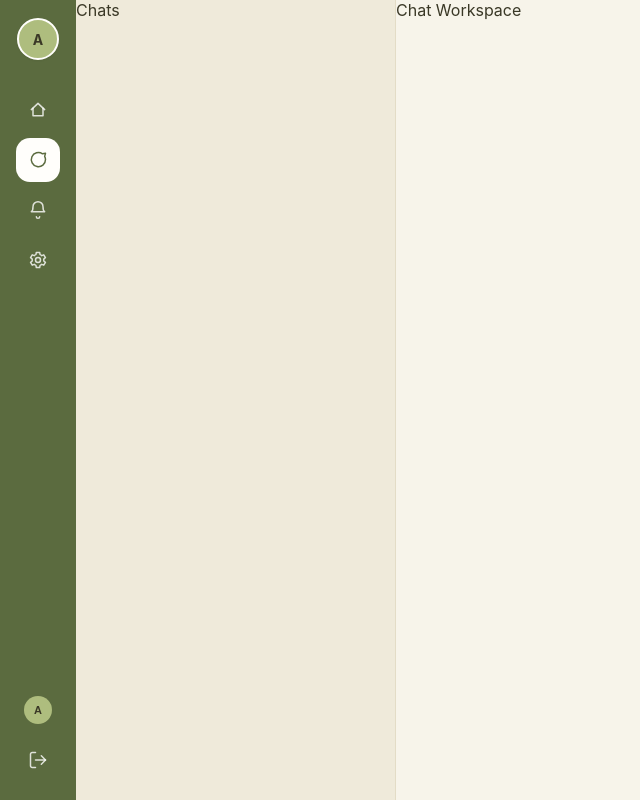
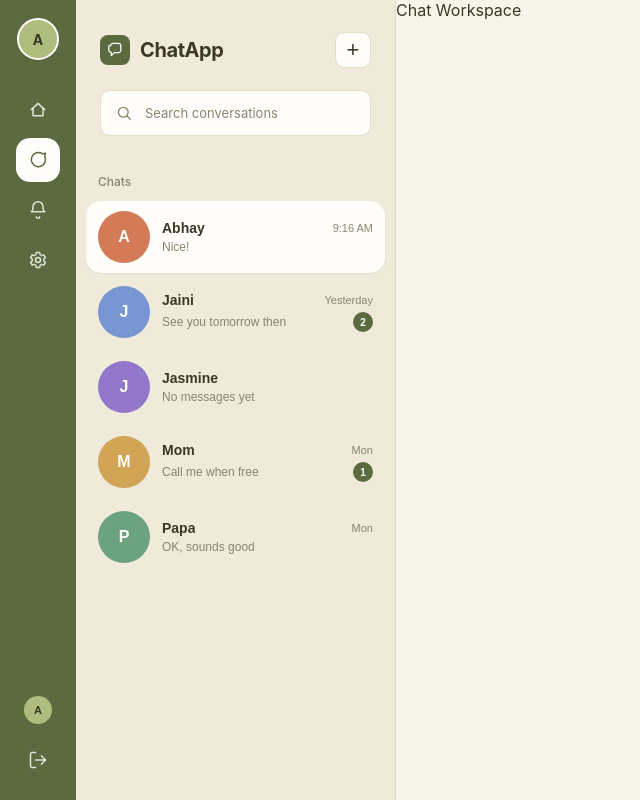
Before and after one commit to ANshika127/chat-application, a React app in the folder frontend/: page / in a window 1280 px wide. Shown: the whole page, without its empty margins (0-640 px from the left). Built offline with nearby package versions, Linux system fonts and the light colour scheme; the HTML template or start-up script is replaced by a standard one.

Commit message:
Build chat sidebar

```diff
--- /dev/null
+++ b/frontend/src/components/ChatSidebar.css
@@ -0,0 +1,320 @@
+.chat-sidebar {
+  width: var(--sidebar-width);
+  height: 100vh;
+
+  background: var(--parchment);
+  border-right: 1px solid var(--border);
+
+  display: flex;
+  flex-direction: column;
+
+  overflow: hidden;
+}
+
+/* =========================
+   Header
+   ========================= */
+
+.sidebar-header {
+  padding: 32px 24px 20px;
+}
+
+.sidebar-title-row {
+  display: flex;
+  align-items: center;
+  justify-content: space-between;
+
+  margin-bottom: 22px;
+}
+
+.chatapp-brand {
+  display: flex;
+  align-items: center;
+  gap: 10px;
+}
+
+.chatapp-logo {
+  width: 30px;
+  height: 30px;
+
+  border-radius: 8px;
+
+  background: var(--olive);
+  color: var(--on-accent);
+
+  display: flex;
+  align-items: center;
+  justify-content: center;
+}
+
+.chatapp-logo svg {
+  width: 17px;
+  height: 17px;
+}
+
+.chatapp-brand h1 {
+  margin: 0;
+
+  color: var(--ink);
+
+  font-size: 20px;
+  font-weight: 700;
+  letter-spacing: -0.02em;
+}
+
+.new-chat-button {
+  width: 36px;
+  height: 36px;
+
+  border: 1px solid var(--border);
+  border-radius: 9px;
+
+  background: var(--white);
+  color: var(--ink);
+
+  display: flex;
+  align-items: center;
+  justify-content: center;
+
+  font-size: 22px;
+  font-weight: 400;
+
+  cursor: pointer;
+
+  transition:
+    background var(--transition-fast),
+    transform var(--transition-fast);
+}
+
+.new-chat-button:hover {
+  background: var(--cream);
+  transform: translateY(-1px);
+}
+
+/* =========================
+   Search
+   ========================= */
+
+.search-box {
+  height: 46px;
+
+  display: flex;
+  align-items: center;
+  gap: 10px;
+
+  padding: 0 14px;
+
+  background: var(--white);
+
+  border: 1px solid var(--border);
+  border-radius: 10px;
+}
+
+.search-box svg {
+  width: 18px;
+  height: 18px;
+
+  flex-shrink: 0;
+
+  color: var(--moss);
+}
+
+.search-box input {
+  width: 100%;
+
+  border: none;
+  outline: none;
+
+  background: transparent;
+
+  color: var(--ink);
+
+  font-family: var(--font-family);
+  font-size: 13px;
+}
+
+.search-box input::placeholder {
+  color: var(--moss);
+}
+
+/* =========================
+   Chat List
+   ========================= */
+
+.chat-list {
+  flex: 1;
+
+  padding: 8px 10px 20px;
+
+  overflow-y: auto;
+}
+
+.chat-list-heading {
+  padding: 10px 12px 12px;
+
+  color: var(--moss);
+
+  font-size: 12px;
+  font-weight: 500;
+}
+
+/* =========================
+   Chat Item
+   ========================= */
+
+.chat-list-item {
+  width: 100%;
+
+  display: flex;
+  align-items: center;
+
+  gap: 12px;
+
+  padding: 10px 12px;
+
+  margin-bottom: 3px;
+
+  border: none;
+  border-radius: 15px;
+
+  background: transparent;
+
+  text-align: left;
+
+  cursor: pointer;
+
+  transition: background var(--transition-fast);
+}
+
+.chat-list-item:hover {
+  background: var(--cream);
+}
+
+.chat-list-item.active {
+  background: var(--white);
+
+  box-shadow: var(--shadow-sm);
+}
+
+/* =========================
+   Avatars
+   ========================= */
+
+.chat-avatar {
+  width: 52px;
+  height: 52px;
+
+  flex-shrink: 0;
+
+  border-radius: 50%;
+
+  display: flex;
+  align-items: center;
+  justify-content: center;
+
+  font-size: 16px;
+  font-weight: 600;
+}
+
+.avatar-orange {
+  background: #d27b56;
+  color: var(--white);
+}
+
+.avatar-blue {
+  background: #7896d2;
+  color: var(--white);
+}
+
+.avatar-purple {
+  background: #9277ca;
+  color: var(--white);
+}
+
+.avatar-yellow {
+  background: #d1a456;
+  color: var(--white);
+}
+
+.avatar-green {
+  background: #6ba27f;
+  color: var(--white);
+}
+
+/* =========================
+   Chat Preview
+   ========================= */
+
+.chat-preview {
+  min-width: 0;
+  flex: 1;
+}
+
+.chat-name-row,
+.chat-message-row {
+  display: flex;
+  align-items: center;
+  justify-content: space-between;
+
+  gap: 8px;
+}
+
+.chat-name {
+  min-width: 0;
+
+  color: var(--ink);
+
+  font-size: 14px;
+  font-weight: 600;
+
+  white-space: nowrap;
+  overflow: hidden;
+  text-overflow: ellipsis;
+}
+
+.chat-time {
+  flex-shrink: 0;
+
+  color: var(--moss);
+
+  font-size: 11px;
+}
+
+.chat-message-row {
+  margin-top: 4px;
+}
+
+.last-message {
+  min-width: 0;
+
+  color: var(--moss);
+
+  font-size: 12px;
+
+  white-space: nowrap;
+  overflow: hidden;
+  text-overflow: ellipsis;
+}
+
+/* =========================
+   Unread
+   ========================= */
+
+.unread-badge {
+  min-width: 20px;
+  height: 20px;
+
+  padding: 0 6px;
+
+  border-radius: 50%;
+
+  background: var(--olive);
+  color: var(--on-accent);
+
+  display: flex;
+  align-items: center;
+  justify-content: center;
+
+  font-size: 10px;
+  font-weight: 700;
+}
--- /dev/null
+++ b/frontend/src/components/ChatSidebar.jsx
@@ -0,0 +1,174 @@
+import "./ChatSidebar.css";
+
+const chats = [
+  {
+    id: 1,
+    name: "Abhay",
+    message: "Nice!",
+    time: "9:16 AM",
+    unread: 0,
+    avatar: "A",
+    avatarColor: "avatar-orange",
+    active: true,
+  },
+  {
+    id: 2,
+    name: "Jaini",
+    message: "See you tomorrow then",
+    time: "Yesterday",
+    unread: 2,
+    avatar: "J",
+    avatarColor: "avatar-blue",
+    active: false,
+  },
+  {
+    id: 3,
+    name: "Jasmine",
+    message: "No messages yet",
+    time: "",
+    unread: 0,
+    avatar: "J",
+    avatarColor: "avatar-purple",
+    active: false,
+  },
+  {
+    id: 4,
+    name: "Mom",
+    message: "Call me when free",
+    time: "Mon",
+    unread: 1,
+    avatar: "M",
+    avatarColor: "avatar-yellow",
+    active: false,
+  },
+  {
+    id: 5,
+    name: "Papa",
+    message: "OK, sounds good",
+    time: "Mon",
+    unread: 0,
+    avatar: "P",
+    avatarColor: "avatar-green",
+    active: false,
+  },
+];
+
+function ChatSidebar() {
+  return (
+    <aside className="chat-sidebar">
+
+      {/* Header */}
+      <div className="sidebar-header">
+
+        <div className="sidebar-title-row">
+
+          <div className="chatapp-brand">
+            <div className="chatapp-logo">
+              <svg viewBox="0 0 24 24" fill="none">
+                <path
+                  d="M5 5.5A3.5 3.5 0 0 1 8.5 2H16a3.5 3.5 0 0 1 3.5 3.5v6A3.5 3.5 0 0 1 16 15h-5.5L6 19v-4.5A3.5 3.5 0 0 1 2.5 11V5.5A3.5 3.5 0 0 1 5 5.5Z"
+                  stroke="currentColor"
+                  strokeWidth="1.8"
+                  strokeLinejoin="round"
+                />
+              </svg>
+            </div>
+
+            <h1>ChatApp</h1>
+          </div>
+
+          <button
+            className="new-chat-button"
+            aria-label="New chat"
+          >
+            +
+          </button>
+
+        </div>
+
+        {/* Search */}
+        <div className="search-box">
+          <svg viewBox="0 0 24 24" fill="none">
+            <circle
+              cx="11"
+              cy="11"
+              r="6.5"
+              stroke="currentColor"
+              strokeWidth="1.8"
+            />
+            <path
+              d="m16 16 4.5 4.5"
+              stroke="currentColor"
+              strokeWidth="1.8"
+              strokeLinecap="round"
+            />
+          </svg>
+
+          <input
+            type="text"
+            placeholder="Search conversations"
+            aria-label="Search conversations"
+          />
+        </div>
+
+      </div>
+
+      {/* Chat List */}
+      <div className="chat-list">
+
+        <div className="chat-list-heading">
+          Chats
+        </div>
+
+        {chats.map((chat) => (
+          <button
+            key={chat.id}
+            className={`chat-list-item ${
+              chat.active ? "active" : ""
+            }`}
+          >
+
+            <div className={`chat-avatar ${chat.avatarColor}`}>
+              {chat.avatar}
+            </div>
+
+            <div className="chat-preview">
+
+              <div className="chat-name-row">
+                <span className="chat-name">
+                  {chat.name}
+                </span>
+
+                {chat.time && (
+                  <span className="chat-time">
+                    {chat.time}
+                  </span>
+                )}
+              </div>
+
+              <div className="chat-message-row">
+
+                <span className="last-message">
+                  {chat.message}
+                </span>
+
+                {chat.unread > 0 && (
+                  <span className="unread-badge">
+                    {chat.unread}
+                  </span>
+                )}
+
+              </div>
+
+            </div>
+
+          </button>
+        ))}
+
+      </div>
+
+    </aside>
+  );
+}
+
+export default ChatSidebar;
--- a/frontend/src/layouts/AppShell.jsx
+++ b/frontend/src/layouts/AppShell.jsx
@@ -1,3 +1,4 @@
+import ChatSidebar from "../components/ChatSidebar";
 import NavigationRail from "../components/NavigationRail";
 import "./AppShell.css";
 
@@ -6,9 +7,7 @@ function AppShell() {
     <div className="app-shell">
       <NavigationRail/>
 
-      <aside className="chat-sidebar">
-        Chats
-      </aside>
+      <ChatSidebar/>
 
       <main className="chat-workspace">
         Chat Workspace
```
